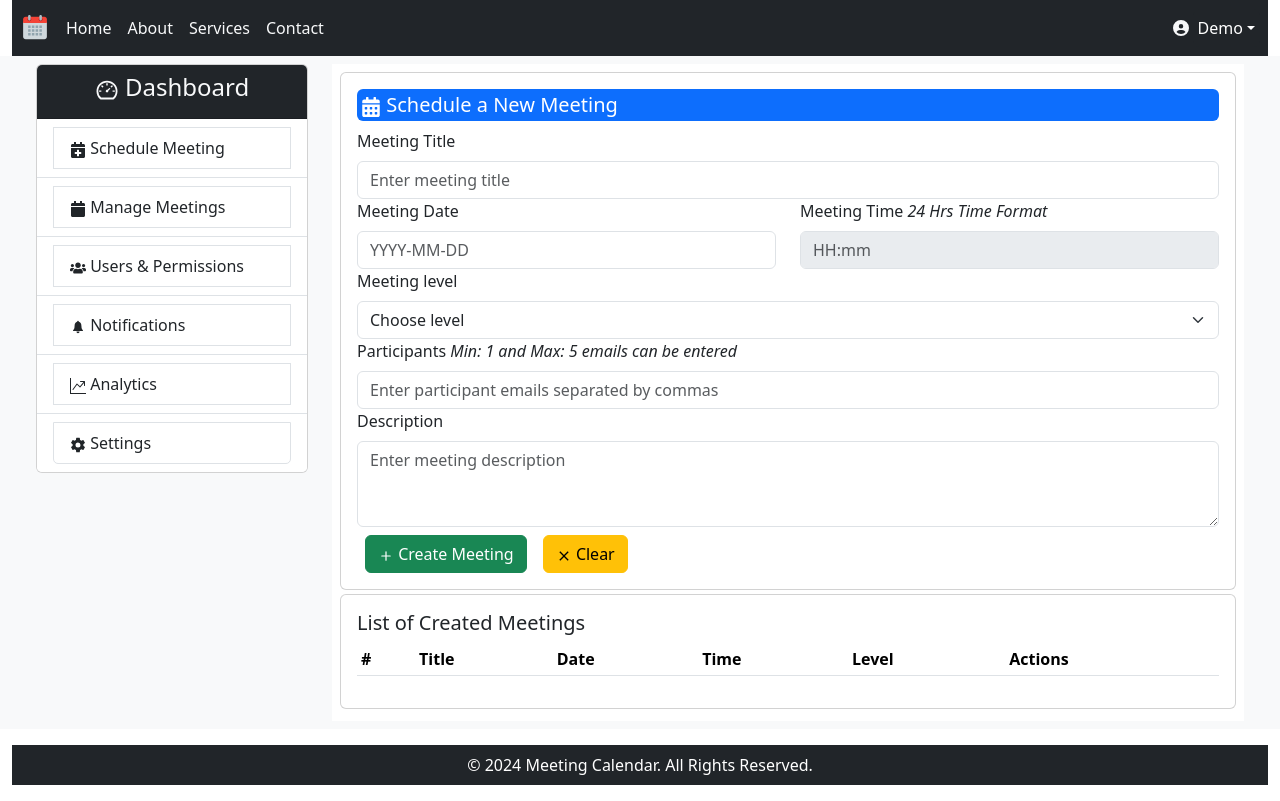
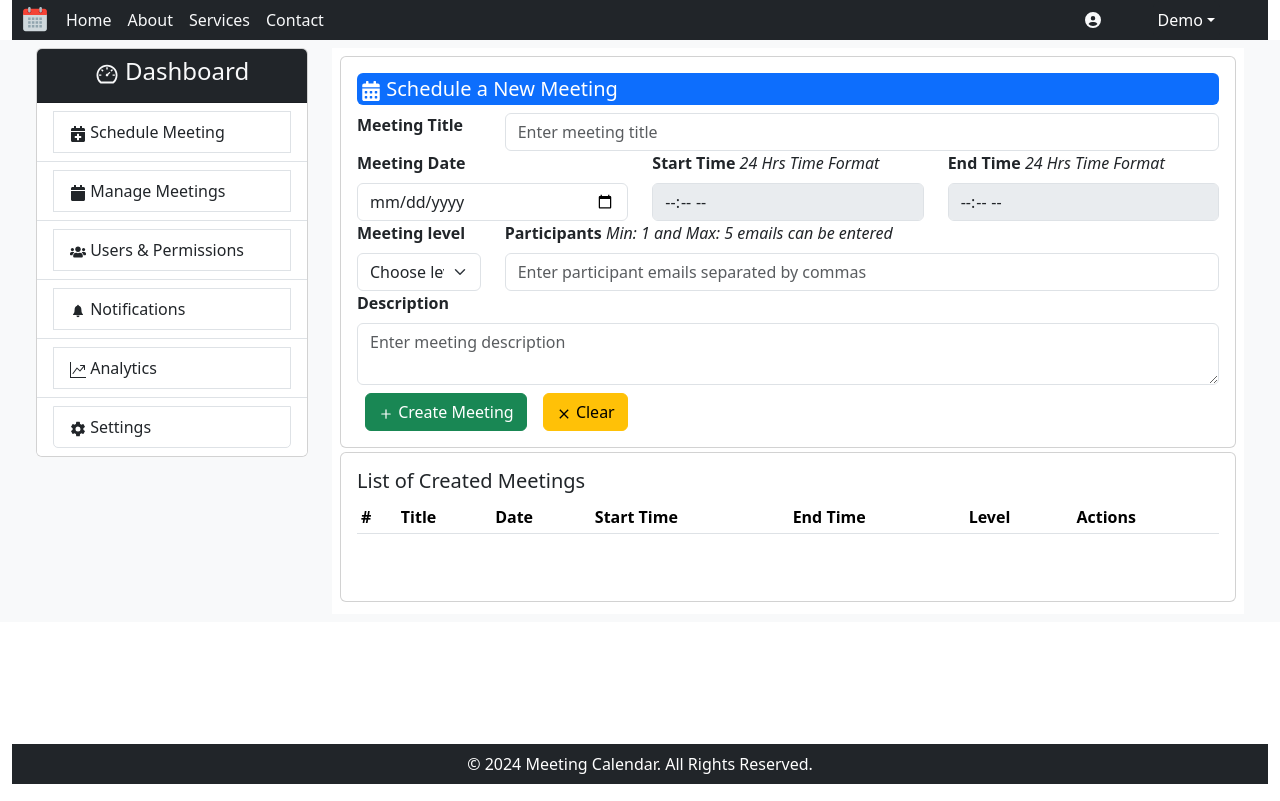
Before and after one commit to Saru-Jayaraman/Week48_Workshop_MeetingCalendarApp_React, a React (Vite) app: page / in a window 1280 px wide. Built offline with nearby package versions, Linux system fonts and the light colour scheme.

Commit message:
1. Added meeting end time in the form. 2. Changed the size of components so that it gets fit into the container and not getting any scroll for the MainContent.jsx. 3. Added scroll bar for the Meeting Summary alone. to view all the meetings with scroll bar.

```diff
--- a/src/components/content/MeetingForm.jsx
+++ b/src/components/content/MeetingForm.jsx
@@ -5,42 +5,44 @@ import { HiMiniPlus } from "react-icons/hi2";
 import { AiOutlineSave } from "react-icons/ai";
 import { MdClear } from "react-icons/md";
 
-const MeetingForm = ({setShowAlert, showEdit, meetingFormData, setMeetingFormData, createMeetingAPI, updateMeetingAPI, clearFields, handleCreateButton}) => {
+const MeetingForm = ({setShowAlert, showEdit, meetingFormData, setMeetingFormData, createMeetingAPI, updateMeetingAPI, clearFields, handleCreateButton, showAlert}) => {
     const {register, handleSubmit, setValue, getFieldState, clearErrors,
         formState: {errors}} = useFormContext();
 
     const validateDate = (enteredDate) => {
         const currentDate = new Date();
         const formattedCurrentDate = `${currentDate.getFullYear()}-${currentDate.getMonth()+1}-${currentDate.getDate()}`;
-        if(enteredDate.length === 10) {
         if(validator.isDate(enteredDate, {
             format: "YYYY-MM-DD"
         })) {
             if(validator.isBefore(enteredDate, formattedCurrentDate)) {
-                    return("Enter Future date! Use format YYYY-MM-DD!");
+                return("Enter Future date!");
             }
-            } else {
-                return("Enter Valid Date! Use format YYYY-MM-DD!");
-            }
-        } else {
-            return("Enter Valid Date! Length of date needs to be 10!");
         }
     }
 
-    const validateTime = (enteredTime) => {
+    const validateStartTime = (enteredTime) => {
         const currentDate = new Date();
         const formattedCurrentDateTime = `${String(currentDate.getFullYear()).padStart(2, '0')}-${String(currentDate.getMonth()+1).padStart(2, '0')}-${String(currentDate.getDate()).padStart(2, '0')}T${String(currentDate.getHours()).padStart(2, '0')}:${String(currentDate.getMinutes()).padStart(2, '0')}`;
         const enteredDateTime = document.getElementById("dateFor").value+"T"+enteredTime;
-        if(enteredTime.length === 5) {
-            if(!validator.isTime(enteredTime, {
+        if(validator.isTime(enteredTime, {
             format: "HH:mm"
         })) {
-                return("Enter Valid Time! Use format HH:mm!");
-            } if(validator.isBefore(enteredDateTime, formattedCurrentDateTime)) {
+            if(validator.isBefore(enteredDateTime, formattedCurrentDateTime)) {
                 return("Enter Future time! Use format HH:mm!");
             }
-        } else {
-            return("Enter Valid Time! Length of date needs to be 5!");
+        }
+    };
+
+    const validateEndTime = (enteredTime) => {
+        const enteredStartTime = document.getElementById("dateFor").value+"T"+document.getElementById("startTime").value;
+        const enteredEndTime = document.getElementById("dateFor").value+"T"+enteredTime;
+        if(validator.isTime(enteredTime, {
+            format: "HH:mm"
+        })) {
+            if(validator.isBefore(enteredEndTime, enteredStartTime)) {
+                return("End time should be after Start time!");
+            }
         }
     };
 
@@ -71,8 +73,11 @@ const MeetingForm = ({setShowAlert, showEdit, meetingFormData, setMeetingFormDat
     return (
     <div>
         <form action="#">
-            <div>
-                <label htmlFor="titleFor" className='form-label'>Meeting Title</label>
+            <div className='row'>
+                <div className='col-md-2'>
+                    <label htmlFor="titleFor" className='form-label fw-bold'>Meeting Title</label>
+                </div>
+                <div className='col-md-10'>
                     <input type="text" className='form-control' id='titleFor' placeholder='Enter meeting title'
                         {...register("title", {
                             required: {value: true, message: "Title is required"},
@@ -82,10 +87,11 @@ const MeetingForm = ({setShowAlert, showEdit, meetingFormData, setMeetingFormDat
                         />
                         {errors.title && <span className='invalid-feedback d-block'>{errors.title.message}</span>}
                 </div>
+            </div>
             <div className='row'>
-                <div className='col-md-6'>
-                    <label htmlFor="dateFor" className='form-label'>Meeting Date</label>
-                    <input type="text" className='form-control' id='dateFor' placeholder="YYYY-MM-DD"
+                <div className='col-md-4'>
+                    <label htmlFor="dateFor" className='form-label fw-bold'>Meeting Date</label>
+                    <input type="date" className='form-control' id='dateFor' placeholder="YYYY-MM-DD"
                         {...register("date", {
                             required: {value: true, message: "Date is required"},
                             validate: validateDate,
@@ -95,21 +101,34 @@ const MeetingForm = ({setShowAlert, showEdit, meetingFormData, setMeetingFormDat
                         />
                         {errors.date && <span className='invalid-feedback d-block'>{errors.date.message}</span>}
                 </div>
-                <div className='col-md-6'>
-                    <label htmlFor="timeFor" className='form-label'>Meeting Time<span className='fw-light fst-italic'> 24 Hrs Time Format</span></label>
-                    <input type="text" className='form-control' id='timeFor' placeholder='HH:mm'
-                        {...register("time", {
-                            required: {value: true, message: "Time is required"},
-                            validate: validateTime,
-                            onChange: (event) => handleFormValues("time", event.target.value)
+                <div className='col-md-4'>
+                    <label htmlFor="startTime" className='form-label fw-bold'>Start Time<span className='fw-light fst-italic'> 24 Hrs Time Format</span></label>
+                    <input type="time" className='form-control' id='startTime' placeholder='HH:mm'
+                        {...register("startTime", {
+                            required: {value: true, message: "Start Time is required"},
+                            validate: validateStartTime,
+                            onChange: (event) => handleFormValues("startTime", event.target.value)
                         })}
-                        value= {meetingFormData.time}
+                        value= {meetingFormData.startTime}
                         disabled={getFieldState("date") && (!getFieldState("date").isDirty || errors.date)} />
-                        {errors.time && <span className='invalid-feedback d-block'>{errors.time.message}</span>}
+                        {errors.startTime && <span className='invalid-feedback d-block'>{errors.startTime.message}</span>}
+                </div>
+                <div className='col-md-4'>
+                    <label htmlFor="endTime" className='form-label fw-bold'>End Time<span className='fw-light fst-italic'> 24 Hrs Time Format</span></label>
+                    <input type="time" className='form-control' id='endTime' placeholder='HH:mm'
+                        {...register("endTime", {
+                            required: {value: true, message: "End Time is required"},
+                            validate: validateEndTime,
+                            onChange: (event) => handleFormValues("endTime", event.target.value)
+                        })}
+                        value= {meetingFormData.endTime}
+                        disabled={getFieldState("startTime") && (!getFieldState("startTime").isDirty || errors.startTime)} />
+                        {errors.endTime && <span className='invalid-feedback d-block'>{errors.endTime.message}</span>}
                 </div>
             </div>
-            <div>
-                <label htmlFor="levelFor" className='form-label'>Meeting level</label>
+            <div className='row'>
+                <div className='col-md-2'>
+                    <label htmlFor="levelFor" className='form-label fw-bold'>Meeting level</label>
                     <select className="form-select" id="levelFor"
                         {...register("level", {
                             required: {value: true, message: "Level is required"},
@@ -125,8 +144,8 @@ const MeetingForm = ({setShowAlert, showEdit, meetingFormData, setMeetingFormDat
                     </select>
                     {errors.level && <span className='invalid-feedback d-block'>{errors.level.message}</span>}
                 </div>
-            <div>
-                <label htmlFor="participantsFor" className='form-label'>Participants<span className='fw-light fst-italic'> Min: 1 and Max: 5 emails can be entered</span></label>
+                <div className='col-md-10'>
+                    <label htmlFor="participantsFor" className='form-label fw-bold'>Participants<span className='fw-light fst-italic'> Min: 1 and Max: 5 emails can be entered</span></label>
                     <input type="text" className='form-control' id='participantsFor' placeholder='Enter participant emails separated by commas'
                         {...register("participants",
                             {
@@ -139,9 +158,10 @@ const MeetingForm = ({setShowAlert, showEdit, meetingFormData, setMeetingFormDat
                         />
                         {errors.participants && <span className='invalid-feedback d-block'>{errors.participants.message}</span>}
                 </div>
+            </div>
             <div>
-                <label htmlFor="descriptionFor" className='form-label'>Description</label>
-                <textarea className='form-control' id='descriptionFor' rows="3" placeholder='Enter meeting description'
+                <label htmlFor="descriptionFor" className='form-label fw-bold'>Description</label>
+                <textarea className='form-control' id='descriptionFor' rows="2" placeholder='Enter meeting description'
                     {...register("description", {
                         required: {value: true, message: "Description is required"},
                         onChange: (event) => handleFormValues("description", event.target.value)
@@ -150,7 +170,7 @@ const MeetingForm = ({setShowAlert, showEdit, meetingFormData, setMeetingFormDat
                     />
                     {errors.description && <span className='invalid-feedback d-block'>{errors.description.message}</span>}
             </div>
-            <div className='mt-2'>
+            <div className='form-group mt-2'>
                 {!showEdit ?
                     (<button type="button" className='btn btn-success mx-2' id="createMeeting" onClick={handleSubmit(createMeetingAPI)}><HiMiniPlus /> Create Meeting</button>)
                     :
--- a/src/components/content/MeetingsList.jsx
+++ b/src/components/content/MeetingsList.jsx
@@ -10,7 +10,8 @@ const MeetingsList = ({allMeetingsData, deleteMeetingAPI, handleEditEvent}) => {
                     <td>{meeting.id}</td>
                     <td>{meeting.title}</td>
                     <td>{meeting.date}</td>
-                    <td>{meeting.time}</td>
+                    <td>{meeting.startTime}</td>
+                    <td>{meeting.endTime}</td>
                     <td>{meeting.level}</td>
                     <td>
                         <span className='p-1 mx-1 border rounded-2' style={{backgroundColor: "#fd7e14"}}
@@ -32,7 +33,8 @@ const MeetingsList = ({allMeetingsData, deleteMeetingAPI, handleEditEvent}) => {
                     <th>#</th>
                     <th>Title</th>
                     <th>Date</th>
-                    <th>Time</th>
+                    <th>Start Time</th>
+                    <th>End Time</th>
                     <th>Level</th>
                     <th>Actions</th>
                 </tr>
--- a/src/components/shared/Footer.jsx
+++ b/src/components/shared/Footer.jsx
@@ -2,7 +2,7 @@ import React from 'react';
 
 const Footer = () => {
     return (
-    <div className='container-fluid mt-3'>
+    <div className='container-fluid mt-3 fixed-bottom'>
         <footer className='bg-dark text-white text-center'>
             <p className='py-2'>&copy; 2024 Meeting Calendar. All Rights Reserved.</p>
         </footer>
--- a/src/components/shared/MainContent.jsx
+++ b/src/components/shared/MainContent.jsx
@@ -10,10 +10,11 @@ import { FaCheckCircle } from 'react-icons/fa';
 
 const MainContent = () => {
     const methods = useForm();
-    const [meetingFormData, setMeetingFormData] = useState({
+    let [meetingFormData, setMeetingFormData] = useState({
         title: "",
         date: "",
-        time: "",
+        startTime: "",
+        endTime: "",
         level: "",
         participants: "",
         description: ""
@@ -50,6 +51,7 @@ const MainContent = () => {
     };
 
     const deleteMeetingAPI = (id) => {
+        if(confirm("Confirm to delete?")) {
             deleteMeetingData(id);
             handleCreateButton();
             setAlertName("DELETED");
@@ -57,6 +59,10 @@ const MainContent = () => {
             setShowAlert(true);
             methods.clearErrors();
             clearFields();
+        } else {
+            setAlertName("CANCELLED");
+            setAlertColor("info");
+        }
     };
 
     const handleEditEvent = (id) => {
@@ -64,7 +70,8 @@ const MainContent = () => {
         const setMeeting = {
             title: foundMeeting[0].title,
             date: foundMeeting[0].date,
-            time: foundMeeting[0].time,
+            startTime: foundMeeting[0].startTime,
+            endTime: foundMeeting[0].endTime,
             level: foundMeeting[0].level,
             participants: foundMeeting[0].participants,
             description: foundMeeting[0].description
@@ -80,7 +87,8 @@ const MainContent = () => {
         setMeetingFormData({
             title: "",
             date: "",
-            time: "",
+            startTime: "",
+            endTime: "",
             level: "",
             participants: "",
             description: ""
@@ -96,7 +104,15 @@ const MainContent = () => {
     <div className='container-fluid bg-light'>
         <div className='row'>
             <div className='col'>
-                {showAlert && <AlertMessage icon={<FaCheckCircle />} message={<>Meeting is <b>{alertName}</b> successfully...</>} color={alertColor} />}
+                {showAlert && <AlertMessage icon={<FaCheckCircle />}
+                message=
+                {
+                <>
+                    {alertName !== "CANCELLED" ?
+                        (<>Meeting is successfully <b>{alertName}</b></>) : (<>Deletion opertion is <b>{alertName}</b></>)}
+                </>
+                }
+                color={alertColor} />}
             </div>
         </div>
 
@@ -114,7 +130,7 @@ const MainContent = () => {
                                 <h5 className="card-title bg-primary ps-1 py-1 rounded text-white"><FaCalendarAlt /> Schedule a New Meeting</h5>
                                 <MeetingForm
                                     meetingFormData={meetingFormData} setMeetingFormData={setMeetingFormData}
-                                    setShowAlert={setShowAlert}
+                                    showAlert={showAlert} setShowAlert={setShowAlert}
                                     createMeetingAPI={createMeetingAPI}
                                     updateMeetingAPI={updateMeetingAPI}
                                     clearFields={clearFields}
@@ -122,7 +138,7 @@ const MainContent = () => {
                                     handleCreateButton={handleCreateButton} />
                             </div>
                         </div>
-                        <div className="card mb-1">
+                        <div className="card mb-1" style={{overflowY: "scroll", height: "150px"}}>
                             <div className="card-body">
                                 <h5 className="card-title">List of Created Meetings</h5>
                                 <MeetingsList
--- a/src/components/shared/Navbar.jsx
+++ b/src/components/shared/Navbar.jsx
@@ -1,6 +1,8 @@
 import React from 'react';
 import { FcCalendar } from "react-icons/fc";
 import { FaCircleUser } from "react-icons/fa6";
+import { VscSignOut } from "react-icons/vsc";
+import { MdOutlineSettings } from "react-icons/md";
 
 const Navbar = () => {
     const navItems = [
@@ -9,9 +11,13 @@ const Navbar = () => {
         {id: 3, name: "Services", href: "#"},
         {id: 4, name: "Contact", href: "#"}
     ];
+    const navDemoDropdownItems = [
+        {id:1, name: "Signout", href: "#", icon: <VscSignOut />},
+        {id:2, name: "Settings", href: "#", icon: <MdOutlineSettings />}
+    ];
     return (
     <div className='container-fluid'>
-        <nav className="navbar navbar-expand-sm bg-dark">
+        <nav className="navbar navbar-expand-sm bg-dark" style={{height: "40px"}}>
             <FcCalendar className='mx-2' style={{width: '30px', height: '30px'}}/>
             <ul className='navbar-nav'>
                 {
@@ -21,15 +27,24 @@ const Navbar = () => {
                                 <a className='nav-link text-light' href={item.href}>{item.name}</a>
                             </li>
                         return liItem;
-                    }
-                    )
+                    })
                 }
             </ul>
-            <div className="ms-auto mx-2 text-light dropdown">
+            <div className="ms-auto text-light dropdown">
                 <span className='px-1'><FaCircleUser /></span>
-                <button className='btn btn-dark px-1 dropdown-toggle' type="button" data-bs-toggle="dropdown" id="dropdownMenuButton" aria-expanded="false">Demo</button>
-                <ul className="dropdown-menu text-primary" aria-labelledby="dropdownMenuButton">
-                    <li><a className="dropdown-item" href="#">Signout</a></li>
+                <button className='btn btn-dark mx-5 px-1 dropdown-toggle' type="button" data-bs-toggle="dropdown" id="dropdownMenuButton" aria-expanded="false">Demo</button>
+                <ul className="dropdown-menu bg-secondary" aria-labelledby="dropdownMenuButton">
+                    {
+                        navDemoDropdownItems.map((item) => {
+                            const liItem =
+                                <li className='border rounded bg-light m-1' key={item.id} >
+                                    <a className="dropdown-item" href={item.href}>
+                                        <span>{item.icon}</span> <b>{item.name}</b>
+                                    </a>
+                                </li>
+                            return liItem;
+                        })
+                    }
                 </ul>
             </div>
         </nav>
--- a/src/main.jsx
+++ b/src/main.jsx
@@ -1,5 +1,7 @@
 import { createRoot } from 'react-dom/client';
 import 'bootstrap/dist/css/bootstrap.css';
+import 'bootstrap/dist/css/bootstrap.min.css';
+import 'bootstrap/dist/js/bootstrap.bundle.min.js';
 import MeetingCalendarApp from './components/shared/MeetingCalendarApp';
 
 createRoot(document.getElementById('root')).render(<MeetingCalendarApp />);
--- a/src/service/MeetingAPI.js
+++ b/src/service/MeetingAPI.js
@@ -10,7 +10,8 @@ export const addMeetingData = (meeting) => {
         id: newMeetingId,
         title: meeting.title,
         date: meeting.date,
-        time: meeting.time,
+        startTime: meeting.startTime,
+        endTime: meeting.endTime,
         level: meeting.level,
         participants: meeting.participants,
         description: meeting.description
```
Also changed, not shown: src/components/content/AlertMessage.jsx (+5 -2 lines). Lines whose indentation alone changed are shown as unchanged.
